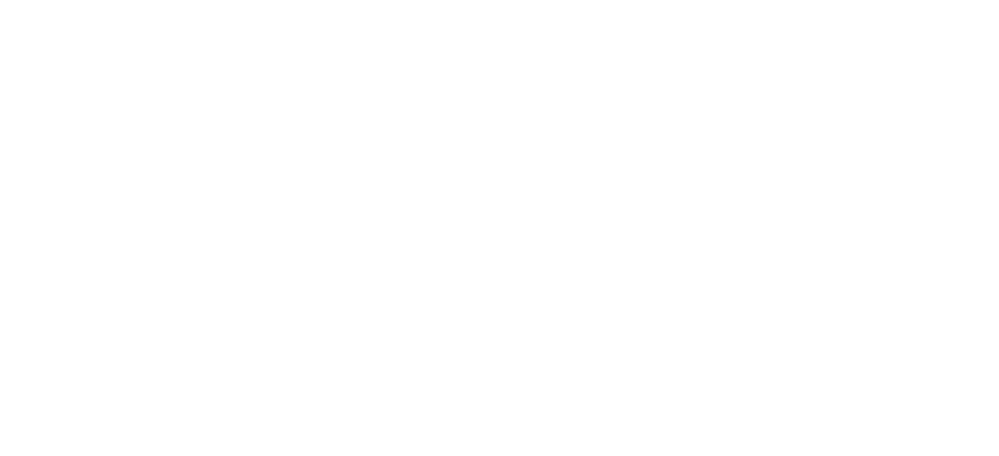
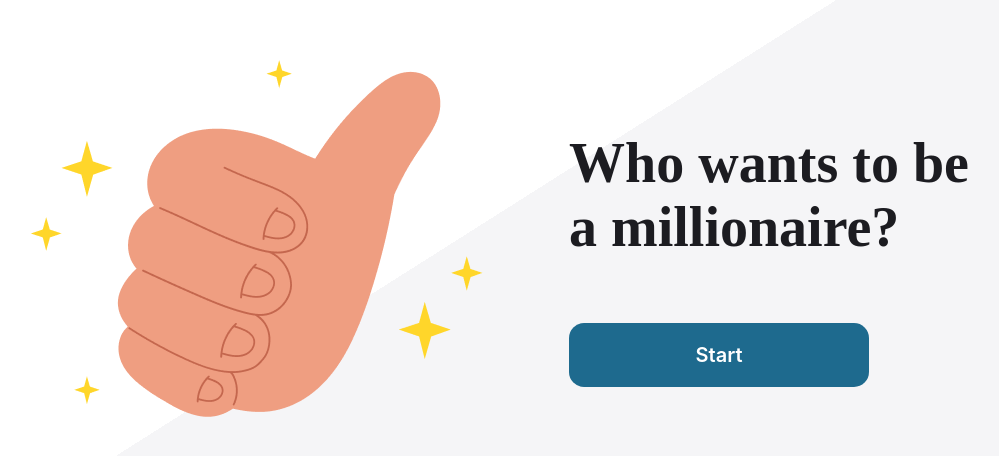
Before and after one commit to nlklfor/millionaire-game, a React (Vite) app: page / in a window 1280 px wide. Before the commit this address had no page. Shown: the part 168-624 px from the top of the page, without its empty margins (183-1182 px from the left). Built offline with nearby package versions, Linux system fonts and the light colour scheme.

Commit message:
router-fixed

```diff
--- a/src/App.tsx
+++ b/src/App.tsx
@@ -10,7 +10,7 @@
             </header>
             <main className={'app-start'}>
                 <h1 className={'app-title'}>Who wants to be <br/> a millionaire?</h1>
-                <Link to="/millionaire-game/game">
+                <Link to="/game">
                     <button className={'button-start'}>Start</button>
                 </Link>
             </main>
--- a/src/main.tsx
+++ b/src/main.tsx
@@ -8,8 +8,8 @@
     <React.StrictMode>
         <Router>
             <Routes>
-                <Route path="/millionaire-game" element={<App />} />
-                <Route path="/millionaire-game/game" element={<Game />} />
+                <Route path="/" element={<App />} />
+                <Route path="/game" element={<Game />} />
             </Routes>
         </Router>
     </React.StrictMode>,
--- a/vite.config.ts
+++ b/vite.config.ts
@@ -8,8 +8,6 @@
     port: 8021
   },
   plugins: [react()],
-  base: '/millionaire-game/#/millionaire-game/',
-
 })
 
 
```
